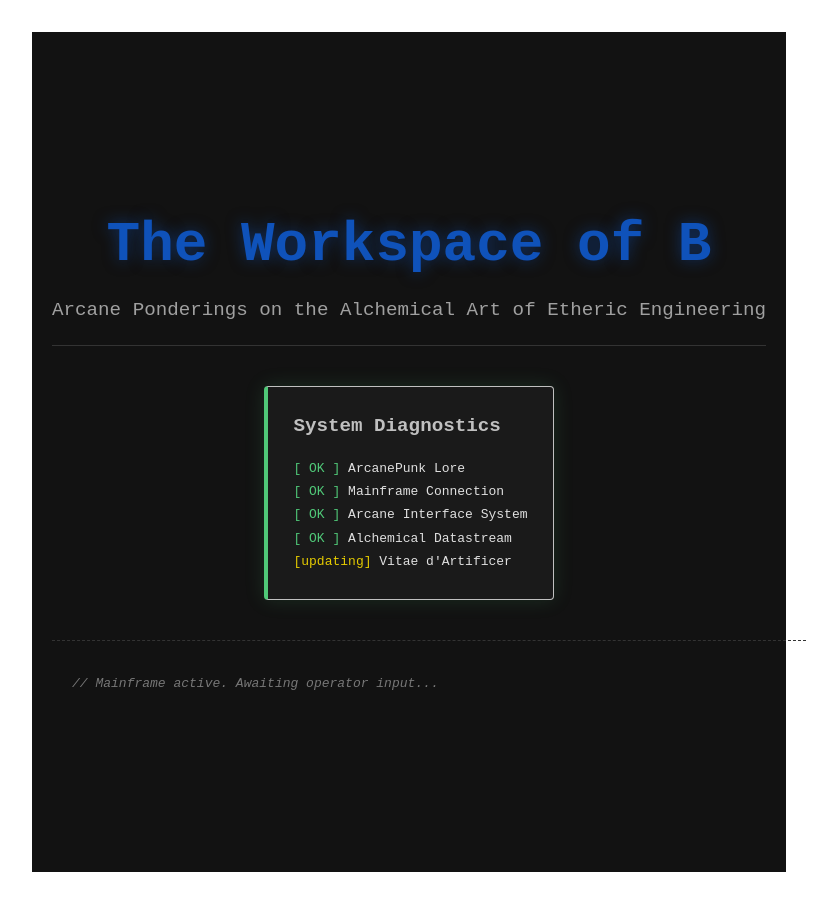
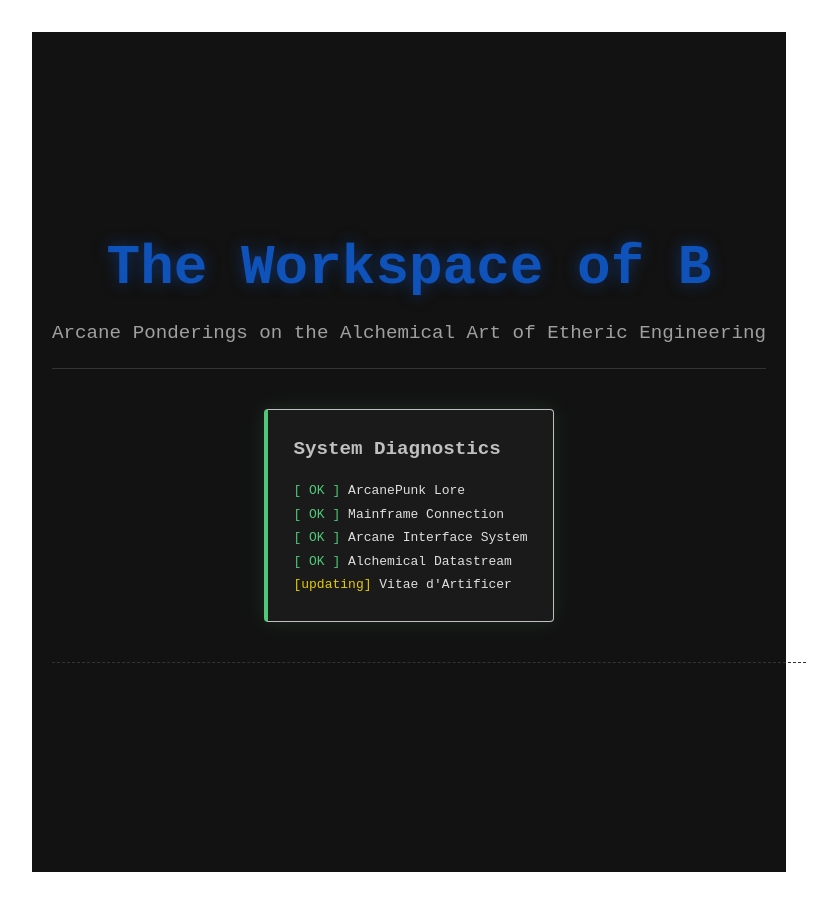
Before and after one commit to alt-saiNt/becksbrainstorms, a React (Vite) app: page / in a window 1280 px wide. Shown: the whole page, without its empty margins (231-1048 px from the left). Built offline with nearby package versions, Linux system fonts and the light colour scheme.

Commit message:
Do I even Know what the fuck I am doing here?? I don't think so.... someone.... help me.... please.....

```diff
--- a/src/App.jsx
+++ b/src/App.jsx
@@ -1,6 +1,9 @@
 import { Routes, Route, Link } from 'react-router-dom';
 import Vitae from './Vitae';
 import Portal from './Portal';
+import StoryTime from './StoryTime';
+import Datastream from './Datastream';
+import Interface from './Interface';
 import './App.css';
 
 function App() {
@@ -80,10 +83,12 @@ function App() {
         {/* --- DISPLAY SCREEN --- */}
         <div style={{ marginTop: '40px', padding: '20px', borderTop: '1px dashed #333', width: '100%', textAlign: 'left' }}>
           <Routes>
-            <Route path="/" element={<p style={{ color: '#777', fontStyle: 'italic' }}>// Mainframe active. Awaiting operator input...</p>} />
+            <Route path="/mainframe" element={<p style={{ color: '#777', fontStyle: 'italic' }}>// Mainframe active. Awaiting operator input...</p>} />
             <Route path="/interface" element={<Portal />} />
             <Route path="/datastream" element={<p style={{ color: '#777', fontStyle: 'italic' }}>// Alchemical datastream compiling...</p>} />
             <Route path="/vitae" element={<Vitae />} />
+            <Route path="/storytime" element={<StoryTime />} />
+
           </Routes>
         </div>
 
```
